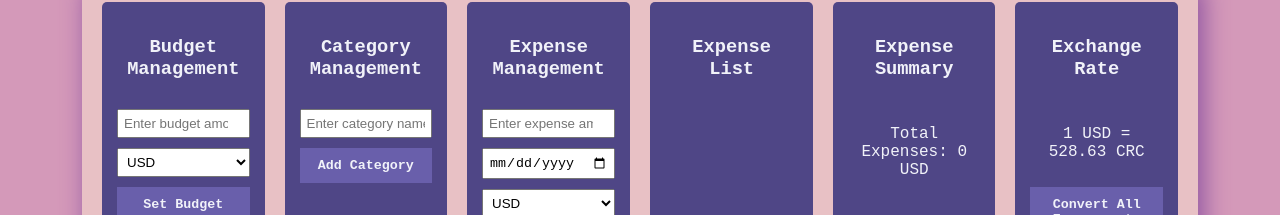
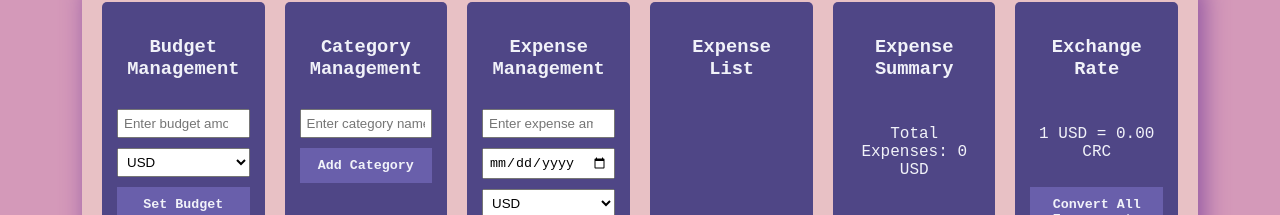
Before and after one commit to AxelCHCR/META, a plain HTML site: page index.html in a window 1280 px wide. Shown: the part 116-331 px from the top of the page. Drawn offline with Linux system fonts and the light colour scheme; no server answers.

Commit message:
fix: default exchange rate on html modified

```diff
--- a/index.html
+++ b/index.html
@@ -51,7 +51,7 @@
       </div>
       <div class="additionContainer">
         <h3>Exchange Rate</h3>
-        <p>1 USD = <span id="exchangeRate">528.63</span> CRC</p>
+        <p>1 USD = <span id="exchangeRate">0.00</span> CRC</p>
         <button id="convertExpensesBtn">Convert All Expenses to CRC</button>
       </div>
     </div>
```
